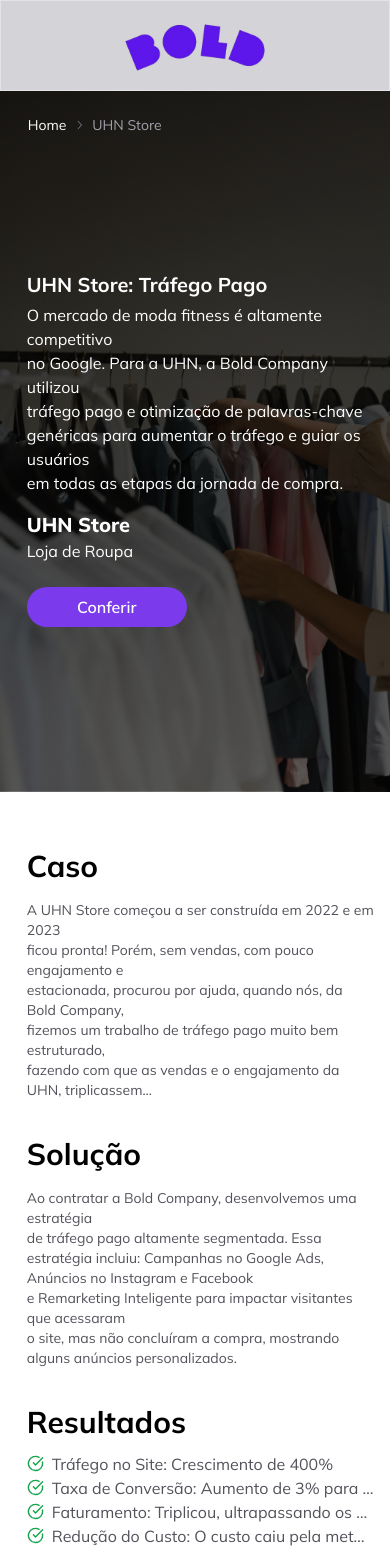
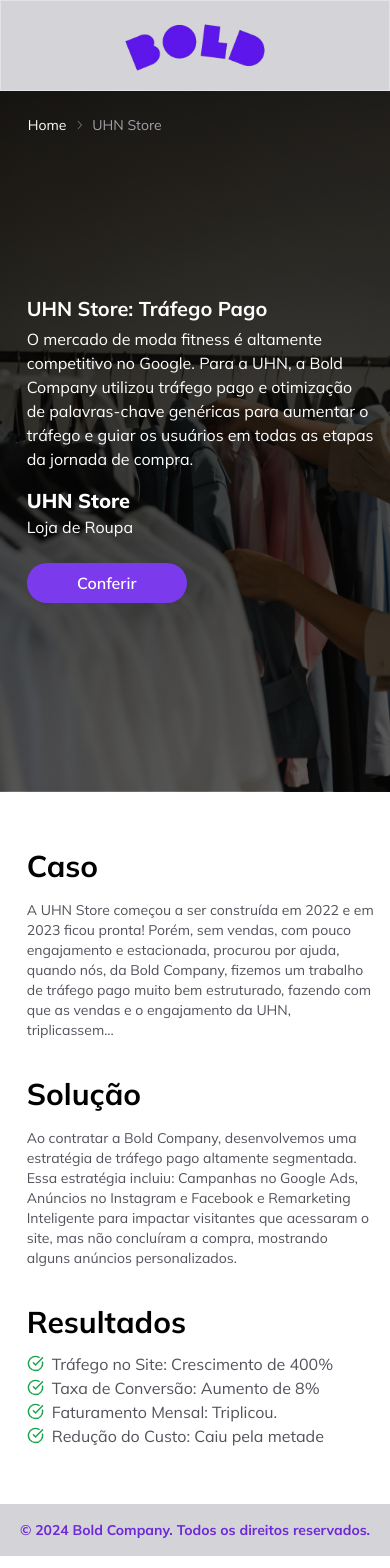
Before and after one commit to barretodev1/bold_saas, a Next.js app: page /pages/saiba-mais/uhn-store in a window 390 px wide. Shown: the top 1568 px of the page. Built offline with nearby package versions, Linux system fonts and the light colour scheme.

Commit message:
fix: resolve a resolution of texts

```diff
--- a/app/pages/saiba-mais/uhn-store/page.tsx
+++ b/app/pages/saiba-mais/uhn-store/page.tsx
@@ -17,7 +17,6 @@
 import { CircleCheckBigIcon } from "lucide-react";
 
 const RarityPage = () => {
-
   useEffect(() => {
     AOS.init(); // Inicializa o AOS
   }, []);
@@ -48,11 +47,11 @@
           </Breadcrumb>
         </div>
 
-        <div className="absolute px-4 flex flex-col mt-4 left-0 w-full">
+        <div className="absolute px-4 flex flex-col mt-4 left-0 w-full hidden md:block">
           <h1 className="w-full flex font-bold text-white text-xl ml-[3%] md:ml-[11%]">
             UHN Store: Tráfego Pago
           </h1>
-          <h2 className="relative mb-4 left-0 text-sm' font-normal text-white mt-1 ml-[3%] md:ml-[11%]">
+          <h2 className="relative mb-20 left-0 text-sm' font-normal text-white mt-1 ml-[3%] md:ml-[11%]">
           O mercado de moda fitness é altamente competitivo<br></br> no
             Google. Para a UHN, a Bold Company utilizou<br></br> tráfego pago e
             otimização de palavras-chave<br></br> genéricas para aumentar o
@@ -65,7 +64,37 @@
           <h2 className="relative left-0 mb-3 text-base font-normal text-white ml-[3%] md:ml-[11%]">
             Loja de Roupa
           </h2>
-          <a data-aos="fade-right" href="https://shopee.com.br/uhnstore?entryPoint=ShopBySearch&searchKeyword=uhn%20store" className="bg-violet-600 mt-3 p-2 w-40 items-center justify-center rounded-full relative flex left-0 text-base font-semibold hover:bg-violet-950 transition-all text-white mt-1 ml-[3%] md:ml-[11%]">
+          <a
+            data-aos="fade-right"
+            href="https://shopee.com.br/uhnstore?entryPoint=ShopBySearch&searchKeyword=uhn%20store"
+            className="bg-violet-600 mt-3 p-2 w-40 items-center justify-center rounded-full relative flex left-0 text-base font-semibold hover:bg-violet-950 transition-all text-white mt-1 ml-[3%] md:ml-[11%]"
+          >
+            Conferir
+          </a>
+        </div>
+
+        <div className="absolute px-4 flex flex-col mt-4 left-0 w-full block md:hidden">
+          <h1 className="w-full flex font-bold text-white text-xl ml-[3%] md:ml-[11%]">
+            UHN Store: Tráfego Pago
+          </h1>
+          <h2 className="relative mb-4 left-0 text-sm' font-normal text-white mt-1 ml-[3%] md:ml-[11%]">
+            O mercado de moda fitness é altamente competitivo no
+            Google. Para a UHN, a Bold Company utilizou tráfego pago e
+            otimização de palavras-chave genéricas para aumentar o
+            tráfego e guiar os usuários em todas as etapas da jornada
+            de compra.
+          </h2>
+          <h1 className="relative left-0 w-full flex font-extrabold text-white text-xl ml-[3%] md:ml-[11%]">
+            UHN Store
+          </h1>
+          <h2 className="relative left-0 mb-3 text-base font-normal text-white ml-[3%] md:ml-[11%]">
+            Loja de Roupa
+          </h2>
+          <a
+            data-aos="fade-right"
+            href="https://shopee.com.br/uhnstore?entryPoint=ShopBySearch&searchKeyword=uhn%20store"
+            className="bg-violet-600 mt-3 p-2 w-40 items-center justify-center rounded-full relative flex left-0 text-base font-semibold hover:bg-violet-950 transition-all text-white mt-1 ml-[3%] md:ml-[11%]"
+          >
             Conferir
           </a>
         </div>
@@ -79,7 +108,7 @@
             className="flex flex-col gap-3 ml-[3%] md:ml-[11%]"
           >
             <h1 className="w-full flex text-3xl font-bold text-black">Caso</h1>
-            <p className="text-sm font-normal text-zinc-600 mt-1 hidden md:inline">
+            <p className="text-sm font-normal text-zinc-600 mt-1 hidden md:block">
               A UHN Store começou a ser contruída em 2022 e em 2023 ficou
               pronta! Porém, sem vendas,<br></br> com pouco engajamento e
               estacionada, procurou por ajuda, quando nós, da Bold Company,
@@ -87,12 +116,12 @@
               estruturado, fazendo com que as vendas e<br></br> o engajamento da
               UHN, triplicassem...
             </p>
-            <p className="text-sm font-normal text-zinc-600 mt-1 inline md:hidden">
-              A UHN Store começou a ser construída em 2022 e em 2023<br></br>{" "}
-              ficou pronta! Porém, sem vendas, com pouco engajamento e<br></br>{" "}
+            <p className="text-sm font-normal text-zinc-600 mt-1 block md:hidden">
+              A UHN Store começou a ser construída em 2022 e em 2023{" "}
+              ficou pronta! Porém, sem vendas, com pouco engajamento e{" "}
               estacionada, procurou por ajuda, quando nós, da Bold Company,
-              <br></br> fizemos um trabalho de tráfego pago muito bem
-              estruturado,<br></br> fazendo com que as vendas e o engajamento da
+               fizemos um trabalho de tráfego pago muito bem
+              estruturado, fazendo com que as vendas e o engajamento da
               UHN, triplicassem...
             </p>
           </div>
@@ -107,17 +136,19 @@
             </h1>
             <p className="text-sm font-normal text-zinc-600 mt-1 hidden md:inline">
               Ao contratar a Bold Company, desenvolvemos uma estratégia de
-              tráfego pago altamente<br></br> segmentada. Essa estratégia incluiu:
-              Campanhas no Google Ads, Anúncios no Instagram e<br></br> Facebook e Remarketing
-              Inteligente para impactar visitantes que acessaram o site, mas
-              não<br></br> concluíram a compra, mostrando anúncios personalizados.
+              tráfego pago altamente<br></br> segmentada. Essa estratégia
+              incluiu: Campanhas no Google Ads, Anúncios no Instagram e<br></br>{" "}
+              Facebook e Remarketing Inteligente para impactar visitantes que
+              acessaram o site, mas não<br></br> concluíram a compra, mostrando
+              anúncios personalizados.
             </p>
             <p className="text-sm font-normal text-zinc-600 mt-1 inline md:hidden">
-                Ao contratar a Bold Company, desenvolvemos uma estratégia<br></br> de
-              tráfego pago altamente segmentada. Essa estratégia incluiu:
-              Campanhas no Google Ads, Anúncios no Instagram e Facebook<br></br> e Remarketing
-              Inteligente para impactar visitantes que acessaram<br></br> o site, mas
-              não concluíram a compra, mostrando alguns anúncios personalizados.
+              Ao contratar a Bold Company, desenvolvemos uma estratégia{" "}
+              de tráfego pago altamente segmentada. Essa estratégia incluiu:
+              Campanhas no Google Ads, Anúncios no Instagram e Facebook{" "}
+              e Remarketing Inteligente para impactar visitantes que acessaram
+               o site, mas não concluíram a compra, mostrando alguns
+              anúncios personalizados.
             </p>
           </div>
 
@@ -131,56 +162,60 @@
             </h1>
 
             <div>
-            <div className="hidden md:inline">
-                <p className="flex text-base font-normal text-zinc-600 flex-row gap-2 items-center overflow-hidden text-ellipsis whitespace-nowrap">
+              {/* Versão para desktop */}
+              <div className="hidden md:block">
+                <p className="flex text-base font-normal text-zinc-600 flex-row gap-2 items-center">
                   <CircleCheckBigIcon className="text-green-600" size={17} />
-                  <span className="flex-1 overflow-hidden text-ellipsis whitespace-nowrap">
-                    Tráfego no Site: Crescimento de 400%, com visitantes qualificados que realmente se interessavam pelos produtos.
+                  <span>
+                    Tráfego no Site: Crescimento de 400%, com visitantes
+                    qualificados que realmente se interessavam pelos produtos.
                   </span>
                 </p>
-                <p className="flex text-base font-normal text-zinc-600 flex-row gap-2 items-center overflow-hidden text-ellipsis whitespace-nowrap">
+                <p className="flex text-base font-normal text-zinc-600 flex-row gap-2 items-center">
                   <CircleCheckBigIcon className="text-green-600" size={17} />
-                  <span className="flex-1 overflow-hidden text-ellipsis whitespace-nowrap">
-                    Taxa de Conversão: Aumento de 3% para 8%, resultado da segmentação assertiva e remarketing.                  </span>
+                  <span>
+                    Taxa de Conversão: Aumento de 3% para 8%, resultado da
+                    segmentação assertiva e remarketing.
+                  </span>
                 </p>
-                <p className="flex text-base font-normal text-zinc-600 flex-row gap-2 items-center overflow-hidden text-ellipsis whitespace-nowrap">
+                <p className="flex text-base font-normal text-zinc-600 flex-row gap-2 items-center">
                   <CircleCheckBigIcon className="text-green-600" size={17} />
-                  <span className="flex-1 overflow-hidden text-ellipsis whitespace-nowrap">
-                  Faturamento Mensal: Triplicou, ultrapassando R$ 100 mil em vendas recorrentes.                  </span>
+                  <span>
+                    Faturamento Mensal: Triplicou, ultrapassando R$ 100 mil em
+                    vendas recorrentes.
+                  </span>
                 </p>
-                <p className="flex text-base font-normal text-zinc-600 flex-row gap-2 items-center overflow-hidden text-ellipsis whitespace-nowrap">
+                <p className="flex text-base font-normal text-zinc-600 flex-row gap-2 items-center">
                   <CircleCheckBigIcon className="text-green-600" size={17} />
-                  <span className="flex-1 overflow-hidden text-ellipsis whitespace-nowrap">
-                  Redução do Custo por Conversão: O custo caiu pela metade devido à otimização das campanhas e públicos-alvo.                  </span>
+                  <span>
+                    Redução do Custo por Conversão: O custo caiu pela metade
+                    devido à otimização das campanhas e públicos-alvo.
+                  </span>
                 </p>
               </div>
 
-            <div className="inline md:hidden">
-                <p className="flex text-base font-normal text-zinc-600 flex-row gap-2 items-center overflow-hidden text-ellipsis whitespace-nowrap">
+              {/* Versão para celular */}
+              <div className="block md:hidden">
+                <p className="flex text-base font-normal text-zinc-600 flex-row gap-2 items-center">
                   <CircleCheckBigIcon className="text-green-600" size={17} />
-                  <span className="flex-1 overflow-hidden text-ellipsis whitespace-nowrap">
-                    Tráfego no Site: Crescimento de 400%
+                  <span>Tráfego no Site: Crescimento de 400%</span>
+                </p>
+                <p className="flex text-base font-normal text-zinc-600 flex-row gap-2 items-center">
+                  <CircleCheckBigIcon className="text-green-600" size={17} />
+                  <span>Taxa de Conversão: Aumento de 8%</span>
+                </p>
+                <p className="flex text-base font-normal text-zinc-600 flex-row gap-2 items-center">
+                  <CircleCheckBigIcon className="text-green-600" size={17} />
+                  <span>
+                    Faturamento Mensal: Triplicou.
                   </span>
                 </p>
-                <p className="flex text-base font-normal text-zinc-600 flex-row gap-2 items-center overflow-hidden text-ellipsis whitespace-nowrap">
+                <p className="flex text-base font-normal text-zinc-600 flex-row gap-2 items-center">
                   <CircleCheckBigIcon className="text-green-600" size={17} />
-                  <span className="flex-1 overflow-hidden text-ellipsis whitespace-nowrap">
-                    Taxa de Conversão: Aumento de 3% para 8%
-                    </span>
-                </p>
-                <p className="flex text-base font-normal text-zinc-600 flex-row gap-2 items-center overflow-hidden text-ellipsis whitespace-nowrap">
-                  <CircleCheckBigIcon className="text-green-600" size={17} />
-                  <span className="flex-1 overflow-hidden text-ellipsis whitespace-nowrap">
-                  Faturamento: Triplicou, ultrapassando os R$ 100 mil em vendas recorrentes.                  </span>
-                </p>
-                <p className="flex text-base font-normal text-zinc-600 flex-row gap-2 items-center overflow-hidden text-ellipsis whitespace-nowrap">
-                  <CircleCheckBigIcon className="text-green-600" size={17} />
-                  <span className="flex-1 overflow-hidden text-ellipsis whitespace-nowrap">
-                  Redução do Custo: O custo caiu pela metade</span>
+                  <span>Redução do Custo: Caiu pela metade</span>
                 </p>
               </div>
             </div>
-
           </div>
         </div>
       </div>
```
Lines whose indentation alone changed are shown as unchanged.
